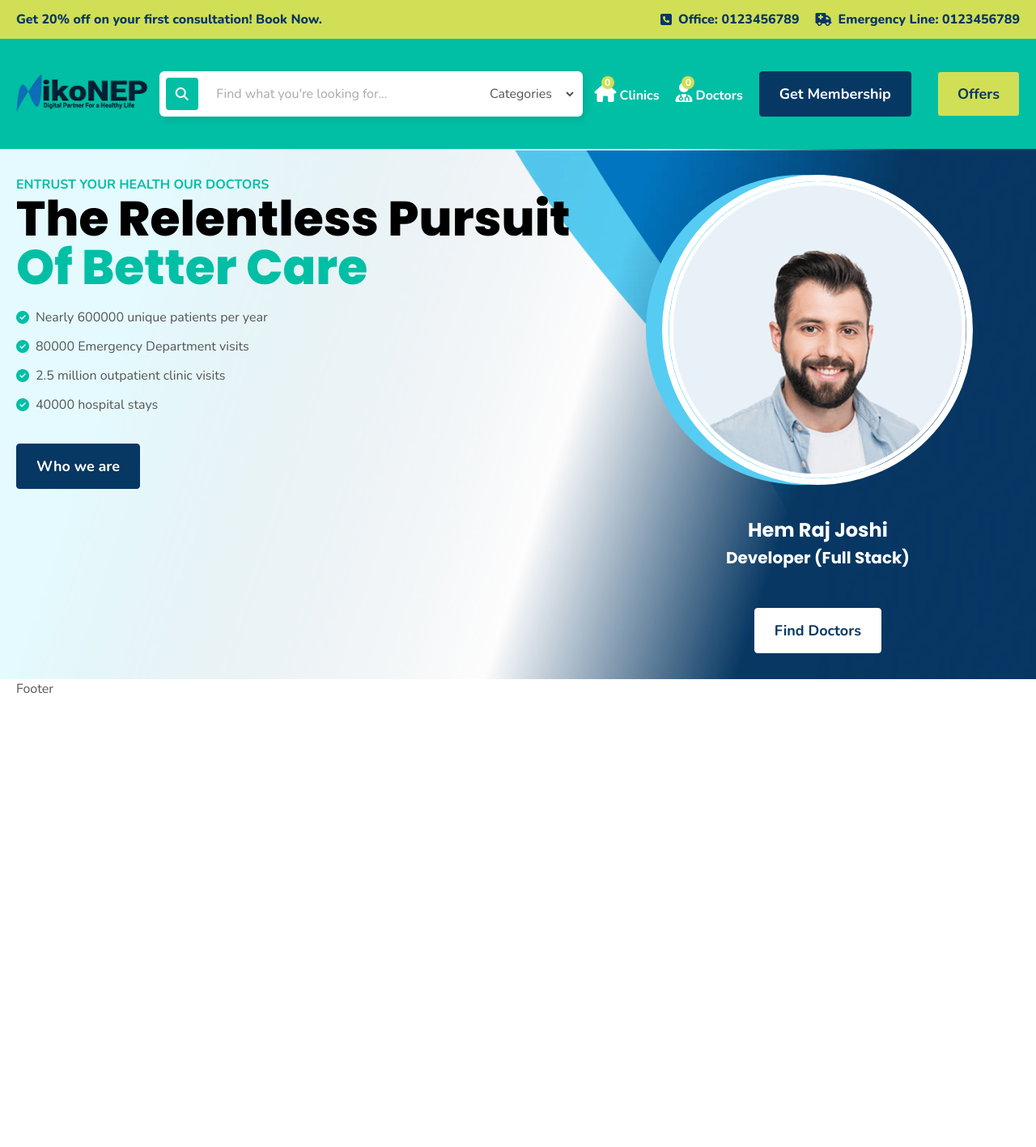
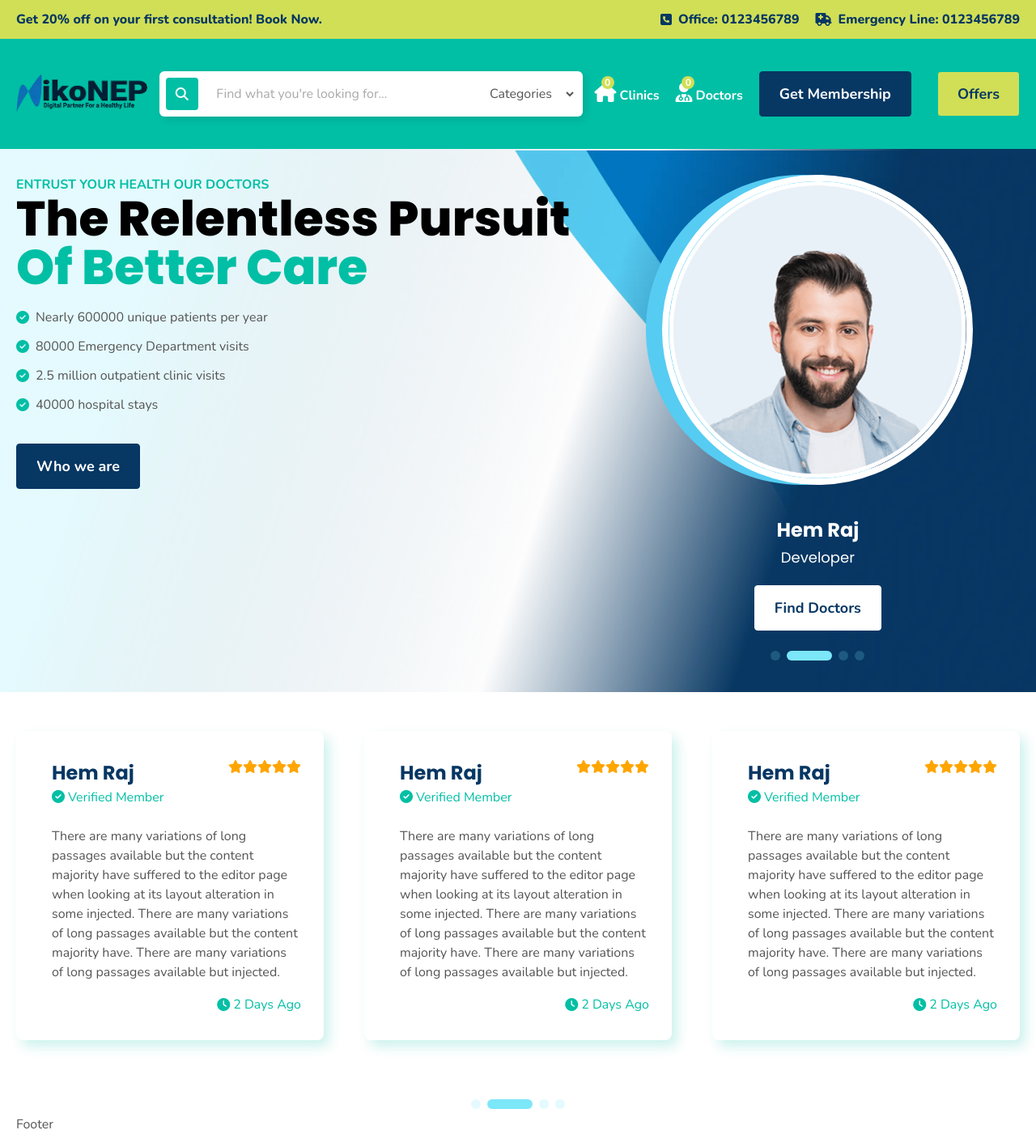
Before and after one commit to coderhem/next-projects, a Next.js app: page / in a window 1280 px wide. Shown: the whole page at 81% size. Before the commit the page ends 879 px from the top, so only its background shows below. Built offline with nearby package versions, Linux system fonts and the light colour scheme.

Commit message:
Slider Updated

```diff
--- a/package.json
+++ b/package.json
@@ -13,7 +13,8 @@
     "next": "15.3.5",
     "react": "^18.3.1",
     "react-dom": "^18.3.1",
-    "react-grid-system": "^8.2.1"
+    "react-grid-system": "^8.2.1",
+    "swiper": "^11.2.10"
   },
   "devDependencies": {
     "@eslint/eslintrc": "^3",
--- a/src/app/globals.css
+++ b/src/app/globals.css
@@ -3,6 +3,7 @@
 @import "../assets/css/typography.css";
 @import "../assets/css/button.css";
 @import "../assets/css/extra.css";
+@import "../assets/css/slider.css";
 
 :root {
   --background: #ffffff;
@@ -13,6 +14,7 @@
   --yellow: #FFA500;
   --blue: #2F80ED;
   --sky-blue: #56CCF2;
+  --sky-blue-100: #7CE7F9;
   --red: #C10101;
   --violet: #D12F82;
 }
--- a/src/app/page.js
+++ b/src/app/page.js
@@ -1,10 +1,50 @@
+'use client';
 import Hero from "@/components/Hero/hero";
-import Image from "next/image";
+import Testimonial from "@/components/Testimonial/testimonial";
+import testimonialSlider from "../components/Data/data.json";
+import { Swiper, SwiperSlide } from "swiper/react";
+import { Pagination, Autoplay } from 'swiper/modules';
+import 'swiper/css';
+import 'swiper/css/pagination';
 
 export default function HomePage() {
   return (
     <>
       <Hero />
+      <Swiper
+        slidesPerView={3}
+        spaceBetween={10}
+        pagination={{ clickable: true }}
+        modules={[Pagination, Autoplay]}
+        autoplay={{ delay: 3000, disableOnInteraction: false }}
+        loop={true}
+        className="slider"
+        breakpoints={{
+          0: {
+            slidesPerView: 1,
+          },
+          768: {
+            slidesPerView: 2,
+          },
+          1024: {
+            slidesPerView: 3,
+          },
+        }}
+      >
+        {testimonialSlider.testimonialData.map((item, index) => {
+          return (
+            <SwiperSlide key={index}>
+              <Testimonial
+                memberName={item.memberName}
+                memberStatus={item.memberStatus}
+                testimonialText={item.testimonialText}
+                timeStatus={item.timeStatus}
+              />
+            </SwiperSlide>
+          );
+        })}
+
+      </Swiper>
     </>
   );
 }
--- /dev/null
+++ b/src/assets/css/slider.css
@@ -0,0 +1,19 @@
+.swiper-pagination{
+ @apply
+ pt-5
+ !static
+}
+
+.slider .swiper-pagination-bullet{
+ @apply
+bg-[var(--sky-blue-100)]
+size-3
+transition-all
+duration-500;
+}
+
+.slider .swiper-pagination-bullet-active{
+ @apply
+ w-14
+ rounded-2xl;
+}
--- a/src/components/Cards/CardHero/cardHero.js
+++ b/src/components/Cards/CardHero/cardHero.js
@@ -1,20 +1,38 @@
 import React from 'react';
-import cardImage from '../../../assets/images/image.png';
 
-const CardHero = () => {
+const CardHero = (
+ {
+  imgSrc,
+  imgWidth,
+  imgHeight,
+  imgAlt,
+  fullName,
+  postName,
+  ctaText,
+  ctaLink,
+  targetBlank
+ }
+
+) => {
  return (
   <>
-   <div className="">
+   {imgSrc &&
     <div className="relative z-[2] before:absolute before:w-full before:h-full before:-left-5 before:right-0 before:top-0 before:bottom-0 before:z-[-1] before:rounded-full before:bg-[var(--sky-blue)] max-w-96 rounded-full [&_img]:border-8 [&_img]:border-white mx-auto [&_img]:w-full [&_img]:rounded-full mb-10">
-     <img src={cardImage.src} width={568} height={568} alt="" />
+     <img src={imgSrc} width={imgWidth} height={imgHeight} alt={imgAlt} loading='lazy' />
     </div>
-    <div className="text-center [&_h2]:mb-1 text-white">
-     <h2 className='h4'>Hem Raj Joshi</h2>
-     <h3 className='h6'>Developer (Full Stack)</h3>
-     <div className="pt-12">
-      <a href="#" className='btn btn-white'>Find Doctors</a>
+   }
+   <div className="text-center [&_h2]:mb-1 text-white">
+    {fullName &&
+     <h2 className='h4'>{fullName}</h2>
+    }
+    {postName &&
+     <h3 className='h6 text-lg font-normal'>{postName}</h3>
+    }
+    {ctaText &&
+     <div className="pt-5">
+      <a href={ctaLink} target={targetBlank} className='btn btn-white'>{ctaText}</a>
      </div>
-    </div>
+    }
    </div>
   </>
  )
--- /dev/null
+++ b/src/components/Data/data.json
@@ -0,0 +1,70 @@
+{
+ "cardHeroData": [
+  {
+   "imgSrc": "/images/image.png",
+   "imgWidth": "500",
+   "imgHeight": "600",
+   "imgAlt": "Doctor Image",
+   "fullName": "Hem Raj",
+   "postName": "Developer",
+   "ctaText": "Find Doctors",
+   "ctaLink": "/doctor"
+  },
+  {
+   "imgSrc": "/images/image.png",
+   "imgWidth": "500",
+   "imgHeight": "600",
+   "imgAlt": "Doctor Image",
+   "fullName": "Hem Raj",
+   "postName": "Developer",
+   "ctaText": "Find Doctors",
+   "ctaLink": "/doctor"
+  },
+  {
+   "imgSrc": "/images/image.png",
+   "imgWidth": "500",
+   "imgHeight": "600",
+   "imgAlt": "Doctor Image",
+   "fullName": "Hem Raj",
+   "postName": "Developer",
+   "ctaText": "Find Doctors",
+   "ctaLink": "/doctor"
+  },
+  {
+   "imgSrc": "/images/image.png",
+   "imgWidth": "500",
+   "imgHeight": "600",
+   "imgAlt": "Doctor Image",
+   "fullName": "Hem Raj",
+   "postName": "Developer",
+   "ctaText": "Find Doctors",
+   "ctaLink": "/doctor"
+  }
+ ],
+ "testimonialData": [
+  {
+   "memberName": "Hem Raj",
+   "memberStatus": "Verified Member",
+   "testimonialText": "There are many variations of long passages available but the content majority have suffered to the editor page when looking at its layout alteration in some injected. There are many variations of long passages available but the content majority have. There are many variations of long passages available but injected.",
+   "timeStatus": "2 Days Ago"
+  },
+  {
+   "memberName": "Hem Raj",
+   "memberStatus": "Verified Member",
+   "testimonialText": "There are many variations of long passages available but the content majority have suffered to the editor page when looking at its layout alteration in some injected. There are many variations of long passages available but the content majority have. There are many variations of long passages available but injected.",
+   "timeStatus": "2 Days Ago"
+  },
+  {
+   "memberName": "Hem Raj",
+   "memberStatus": "Verified Member",
+   "testimonialText": "There are many variations of long passages available but the content majority have suffered to the editor page when looking at its layout alteration in some injected. There are many variations of long passages available but the content majority have. There are many variations of long passages available but injected.",
+   "timeStatus": "2 Days Ago"
+  },
+  {
+   "memberName": "Hem Raj",
+   "memberStatus": "Verified Member",
+   "testimonialText": "There are many variations of long passages available but the content majority have suffered to the editor page when looking at its layout alteration in some injected. There are many variations of long passages available but the content majority have. There are many variations of long passages available but injected.",
+   "timeStatus": "2 Days Ago"
+  }
+ ]
+}
--- a/src/components/Hero/hero.js
+++ b/src/components/Hero/hero.js
@@ -2,14 +2,16 @@
 import React from 'react'
 import { Col, Row } from 'react-grid-system';
 import CardHero from '../Cards/CardHero/cardHero';
-import HeroList from '../ListStyle/heroList';
+import sliderData from '../Data/data.json';
+import { Swiper, SwiperSlide } from 'swiper/react';
+import { Pagination, Autoplay } from 'swiper/modules';
 
-const Hero = (
- {
-  listContent,
-  iconClass,
- }
-) => {
+// Import Swiper styles
+import 'swiper/css';
+import 'swiper/css/pagination';
+
+
+const Hero = () => {
  return (
   <>
    <section className="bg-[url('../assets/images/hero-bg.webp')] py-8 bg-cover bg-top">
@@ -34,13 +36,32 @@ const Hero = (
         <div className="pt-9">
          <a href="#" className='btn btn-secondary'>Who we are</a>
         </div>
-
        </div>
       </Col>
       <Col lg={5}>
-       <div className="">
-        <CardHero />
-       </div>
+       <Swiper
+        pagination={true}
+        modules={[Pagination, Autoplay]}
+        autoplay={{ delay: 3000, disableOnInteraction: false }}
+        loop={true}
+        className="slider">
+        {sliderData.cardHeroData.map((item, index) => {
+         return (
+          <SwiperSlide className='px-7'>
+           <CardHero key={index}
+            imgSrc={item.imgSrc}
+            imgWidth={item.imgWidth}
+            imHeight={item.imHeight}
+            imgAlt={item.imgAlt}
+            fullName={item.fullName}
+            postName={item.postName}
+            ctaText={item.ctaText}
+            ctaLink={item.ctaLink}
+           />
+          </SwiperSlide>
+         )
+        })}
+       </Swiper>
       </Col>
      </Row>
     </div>
--- /dev/null
+++ b/src/components/Testimonial/testimonial.js
@@ -0,0 +1,51 @@
+import React from 'react'
+
+const Testimonial = (
+ {
+  memberName,
+  memberStatus,
+  testimonialText,
+  timeStatus
+ }
+) => {
+ return (
+  <>
+   {(memberName || memberStatus || testimonialText) &&
+    <section className='py-8 lg:py-12'>
+     <div className="container">
+      <div className="bg-white shadow-[7px_8px_15px_0_rgba(0,191,165,0.2)] pl-11 pt-9 pr-7 pb-6 rounded-lg">
+       <div className="flex justify-between mb-6">
+        {memberName &&
+         <div className="[&_h2]:mb-[2px] [&_h2]:text-[var(--secondary)]">
+          <h2 className='h4'>{memberName}</h2>
+          <span className='text-[var(--primary)] pb-1'>
+           <i class="fa fa-check-circle text-[var(--primary)] pr-1"></i>
+           {memberStatus}</span>
+         </div>
+        }
+        <div className="flex text-[var(--yellow)]">
+         <i class="fa fa-star" aria-hidden="true"></i>
+         <i class="fa fa-star" aria-hidden="true"></i>
+         <i class="fa fa-star" aria-hidden="true"></i>
+         <i class="fa fa-star" aria-hidden="true"></i>
+         <i class="fa fa-star" aria-hidden="true"></i>
+        </div>
+       </div>
+       {testimonialText &&
+        <div className="mb-2">
+         <p>{testimonialText}</p>
+         <div className="flex items-center gap-1 text-[var(--primary)] justify-end">
+          <i class="fa fa-clock" aria-hidden="true"></i>
+          <span>{timeStatus}</span>
+         </div>
+        </div>
+       }
+      </div>
+     </div >
+    </section >
+   }
+  </>
+ )
+}
+
+export default Testimonial;
```
Also changed, not shown: public/images/image.png (added), 1 other file (tests, documents, lock files or other folders).
